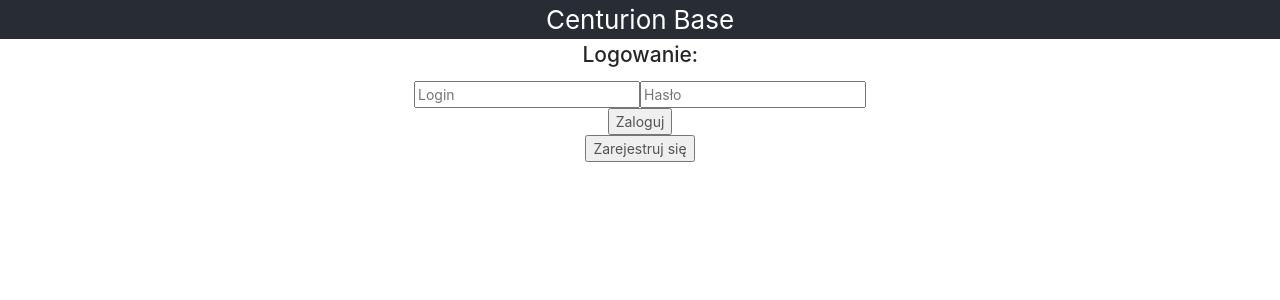
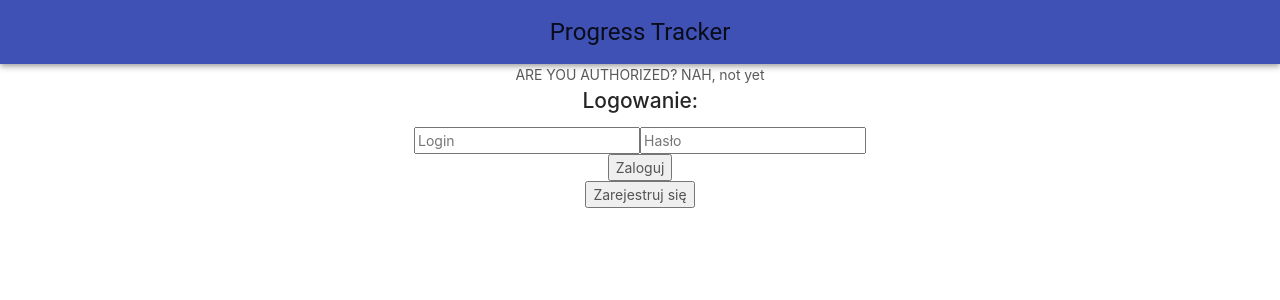
Before and after one commit to patrykacc/progress-tracker, a React (Create React App) app in the folder front/: page /signin in a window 1280 px wide. Shown: the top 300 px of the page. Built offline with nearby package versions, Linux system fonts and the light colour scheme.

Commit message:
Material UI Added: Header Fixed bug with redirecting to training

```diff
--- a/front/package.json
+++ b/front/package.json
@@ -4,6 +4,7 @@
   "private": true,
   "proxy": "http://localhost:8080/api",
   "dependencies": {
+    "@material-ui/core": "^4.5.0",
     "antd": "^3.23.4",
     "babel-plugin-transform-inline-environment-variables": "^0.4.3",
     "customize-cra": "^0.6.1",
@@ -37,6 +38,7 @@
     ]
   },
   "devDependencies": {
+    "@material-ui/icons": "^4.4.3",
     "babel-plugin-import": "^1.12.2",
     "react-app-rewire-less": "^2.1.3",
     "react-app-rewired": "^2.1.3"
--- a/front/src/App.css
+++ b/front/src/App.css
@@ -1,13 +1,3 @@
 .App {
   text-align: center;
 }
-
-.App-header {
-  background-color: #282c34;
-  display: flex;
-  flex-direction: column;
-  align-items: center;
-  justify-content: center;
-  font-size: calc(10px + 2vmin);
-  color: white;
-}
--- a/front/src/App.js
+++ b/front/src/App.js
@@ -1,14 +1,9 @@
 import React from 'react';
 import './App.css';
-import Home from "./Home";
-import {BrowserRouter, Route, Switch} from 'react-router-dom';
-import {SignInContainer} from "./authentication/SignIn";
-import SignUp from "./authentication/SignUp";
-import TrainingsList from "./trainings/trainingsTable/TrainingsTable";
-import PrivateRoute from "./authentication/privateRoute";
 import {authorizationFailed, authorizationSuccess} from "./actions";
 import {connect} from "react-redux";
-import Training from "./trainings/trainingDetails/TrainingDetails";
+import Header from "./layouts/header/Header";
+import Body from "./layouts/header/Body";
 
 
 class App extends React.Component {
@@ -16,15 +11,8 @@ class App extends React.Component {
     render() {
         return (
             <div className="App">
-                <header className="App-header">Centurion Base</header>
-                <BrowserRouter>
-                    <Switch>
-                        <Route path="/signin" component={SignInContainer}/>
-                        <Route path="/signup" component={SignUp}/>
-                        <PrivateRoute exact path="/" component={Home} />
-                        <PrivateRoute path="/training/:id" component={Training}/>
-                    </Switch>
-                </BrowserRouter>
+                <Header isAuthorized={this.props.isAuthorized}/>
+                <Body/>
             </div>
         );
     }
--- /dev/null
+++ b/front/src/layouts/header/Body.js
@@ -0,0 +1,21 @@
+import {SignInContainer} from "../../authentication/SignIn";
+import SignUp from "../../authentication/SignUp";
+import PrivateRoute from "../../authentication/privateRoute";
+import Home from "../../Home";
+import Training from "../../trainings/trainingDetails/TrainingDetails";
+import React from "react";
+import {BrowserRouter, Route} from "react-router-dom";
+import {Container} from "@material-ui/core";
+
+export default function Body() {
+    return (
+        <Container maxWidth="xl" style={{flexGrow: 1}}>
+            <BrowserRouter>
+                <Route path="/signin" component={SignInContainer}/>
+                <Route path="/signup" component={SignUp}/>
+                <PrivateRoute exact path="/" component={Home}/>
+                <PrivateRoute path="/training/:id" component={Training}/>
+            </BrowserRouter>
+        </Container>
+    )
+}
--- /dev/null
+++ b/front/src/layouts/header/Header.js
@@ -0,0 +1,35 @@
+import React from 'react';
+import AppBar from '@material-ui/core/AppBar';
+import {Toolbar, Typography} from '@material-ui/core';
+import {AccountCircle, Menu} from "@material-ui/icons";
+import IconButton from "@material-ui/core/IconButton";
+import makeStyles from "@material-ui/core/styles/makeStyles";
+
+const useStyles = makeStyles(theme => ({
+    title: {
+        flexGrow: 1,
+    },
+}));
+
+export default function Header(props) {
+    const classes = useStyles();
+    return (
+        <div>
+            <AppBar position="static">
+                <Toolbar>
+                    <Typography variant="h5" className={classes.title}>
+                        Progress Tracker
+                        {props.isAuthorized && (
+                            <div style={{float: "right"}}>
+                                <IconButton color="inherit">
+                                    <AccountCircle/>
+                                </IconButton>
+                            </div>
+                        )}
+                    </Typography>
+                </Toolbar>
+            </AppBar>
+            ARE YOU AUTHORIZED? {props.isAuthorized ? 'SURE!' : 'NAH, not yet'}
+        </div>
+    );
+}
--- a/front/src/reducers/isAuthorized.js
+++ b/front/src/reducers/isAuthorized.js
@@ -1,9 +1,9 @@
-const isAuthorized = (state = false, action) => {
+const isAuthorized = (state = !!localStorage.getItem('token'), action) => {
     switch (action.type) {
         case 'AUTHORIZATION_SUCCESS':
             return true;
         case 'AUTHORIZATION_FAILED':
-            return false;
+            return !!localStorage.getItem('token');
 
         default:
             return state;
@@ -11,3 +11,5 @@ const isAuthorized = (state = false, action) => {
 }
 
 export default isAuthorized;
+
+/* basing on token saved in storage is a bit cancer-o-giving - REWORK!*/
--- a/front/src/trainings/trainingsTable/TrainingRowView.js
+++ b/front/src/trainings/trainingsTable/TrainingRowView.js
@@ -4,7 +4,8 @@ import {getAll} from "../../services/trainingService";
 
 export default (props) => {
 
-    const deleteTraining = (trainingId) => {
+    const deleteTraining = (event, trainingId) => {
+        event.stopPropagation();
         fetch('/trainings/' + trainingId, {
             method: 'DELETE',
             headers: {
@@ -28,17 +29,17 @@ export default (props) => {
             })
     };
 
-    const navigateToTraining = (trainingId) => {
+    const navigateToTraining = (event, trainingId) => {
         props.navigateToTraining(trainingId)
     };
 
     return (
-        <tr key={props.training.id} onClick={() => navigateToTraining(props.training.id)}>
+        <tr key={props.training.id} onClick={(event) => navigateToTraining(event, props.training.id)}>
             <td>Trening {props.index + 1}:</td>
             <td style={{marginLeft: 10 + 'px'}}>Rozpoczęcie: <input readOnly type="datetime-local" value={props.training.startTime}/></td>
             <td style={{marginLeft: 10 + 'px'}}>Czas trwania: {props.training.duration} minut</td>
             <td style={{marginLeft: 10 + 'px'}}>
-                <button onClick={() => deleteTraining(props.training.id)}>Usuń</button>
+                <button onClick={(event) => deleteTraining(event, props.training.id)}>Usuń</button>
             </td>
         </tr>
     )
```
Also changed, not shown: 2 other files (tests, documents, lock files or other folders).
